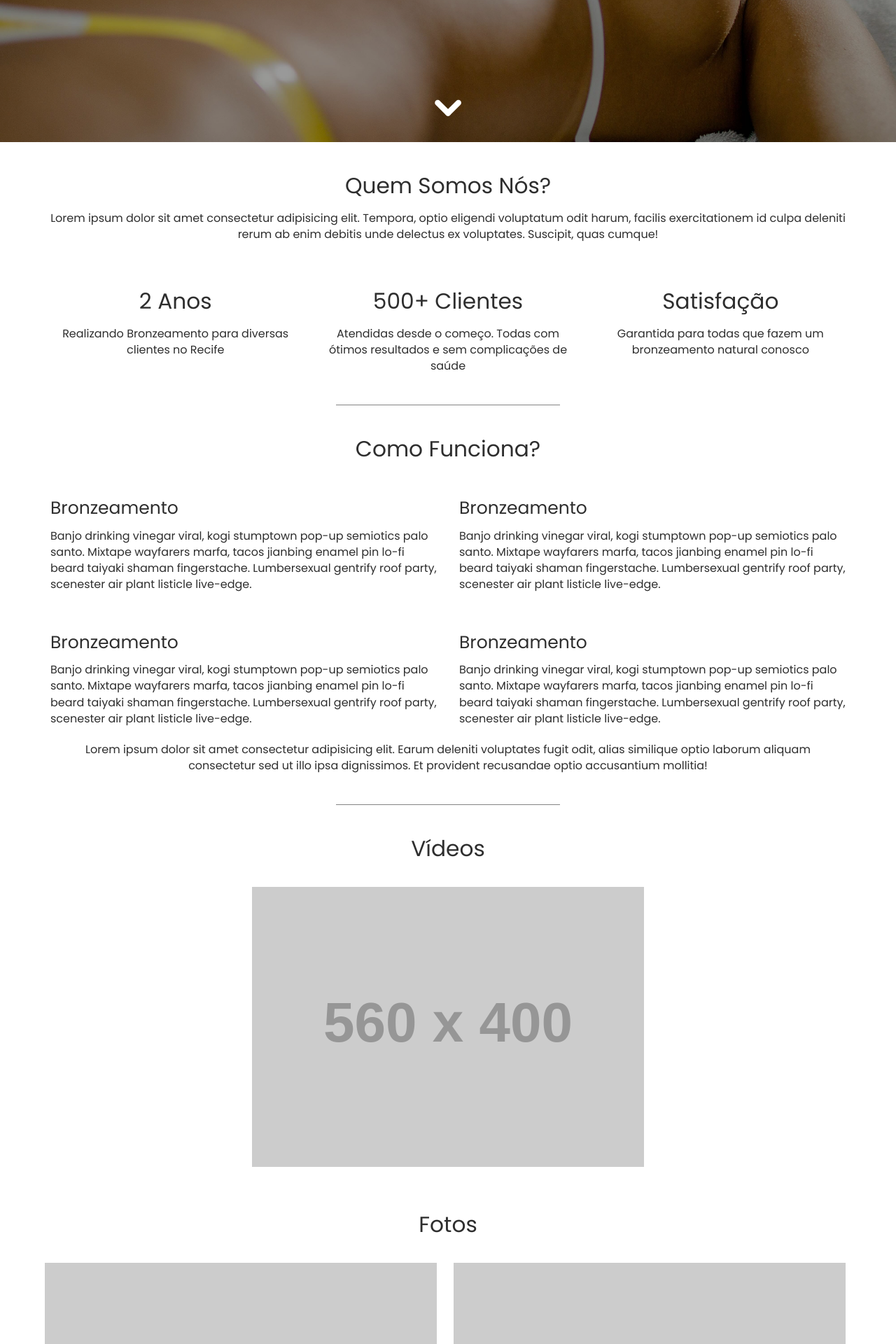
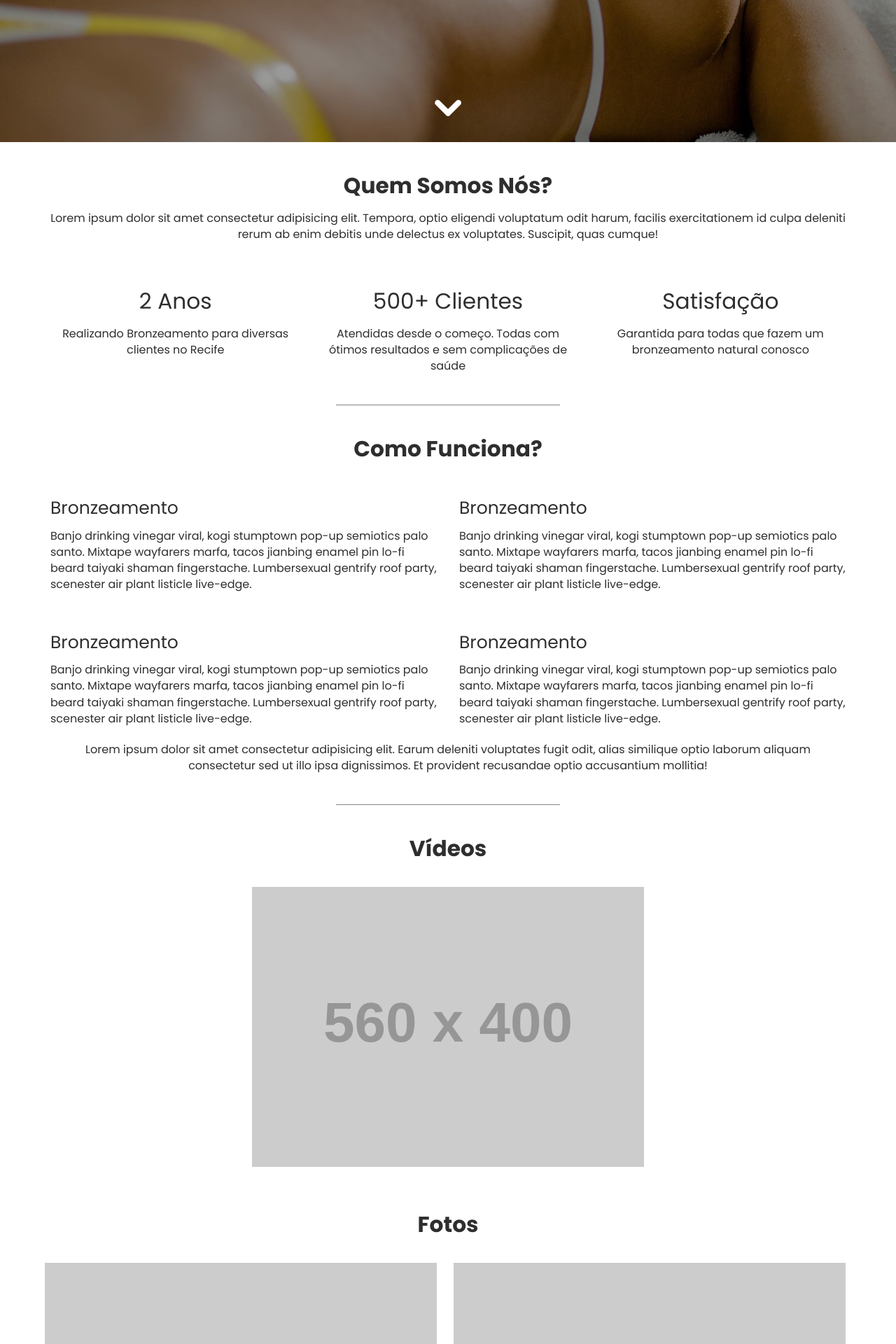
Before and after one commit to betodasilva/bronzeadonatural, a Jekyll site: the page built from index.md, in a window 1280 px wide. Shown: the part 607-2527 px from the top of the page at 70% size. Built offline with Jekyll 4.4.1, drawn with Linux system fonts in a browser that asks for light colours.

Commit message:
Add bold titles

```diff
--- a/_layouts/default.html
+++ b/_layouts/default.html
@@ -30,7 +30,7 @@
       <div class="container">
         <section id="quem-somos" class="row center-xs">
           <div class="col-xs-12">
-            <h2 class="title title-regular">Quem Somos Nós?</h2>
+            <h2 class="title bold">Quem Somos Nós?</h2>
             <p>Lorem ipsum dolor sit amet consectetur adipisicing elit. Tempora, optio eligendi voluptatum odit harum, facilis exercitationem id culpa deleniti rerum ab enim debitis unde delectus ex voluptates. Suscipit, quas cumque!</p>
           </div>
           <div class="col-sm-4">
@@ -49,7 +49,7 @@
         <div class="separator"></div>
         <section id="como-funciona" class="row">
           <div class="col-xs-12 center-xs">
-            <h2>Como Funciona?</h2>
+            <h2 class="title bold">Como Funciona?</h2>
           </div>
           <div class="col-sm-6">
             <h3>Bronzeamento</h3>
@@ -74,13 +74,13 @@
         <div class="separator"></div>
         <section class="gallery gallery-videos row center-xs">
           <div class="col-xs-12 center-xs">
-              <h2>Vídeos</h2>
+              <h2 class="title bold">Vídeos</h2>
           </div>
           <div class="col-sm"><img src="http://via.placeholder.com/560x400" alt=""></div>
         </section>
         <section class="gallery gallery-photos row">
           <div class="col-xs-12 center-xs">
-              <h2>Fotos</h2>
+              <h2 class="title bold">Fotos</h2>
           </div>
           <div class="col-sm-6"><img src="http://via.placeholder.com/560x400" alt=""></div>
           <div class="col-sm-6"><img src="http://via.placeholder.com/560x400" alt=""></div>
@@ -113,12 +113,12 @@
         <div class="separator"></div>
         <section class="location row">
           <div class="col-xs-12 center-xs">
-            <h2>Localização</h2>
+            <h2 class="title bold">Localização</h2>
             <div class="text">
               <p>Estamos localizados na<br>R. Srg. Waldir Correia, 151 - Boa Viagem</p>
-              <p>Horário de Funcionamento:</p>
-              <p><strong>Seg a Sex</strong> 09:00 até 18:00</p>
-              <p><strong>Sáb</strong>09:00 até 14:00</p>
+              <p class="no-margin">Horário de Funcionamento:</p>
+              <p class="no-margin"><strong>Seg a Sex</strong> 09:00 até 18:00</p>
+              <p><strong>Sáb</strong> 09:00 até 14:00</p>
             </div>
           </div>
           <div class="col-xs-12">
@@ -134,7 +134,7 @@
         <div class="separator"></div>
         <section class="contact row">
           <div class="col-xs-12 center-xs">
-            <h2>Entre em contato</h2>
+            <h2 class="title bold">Entre em contato</h2>
           </div>
           <div class="col-xs-12">
             <form action="" class="form row">
```
